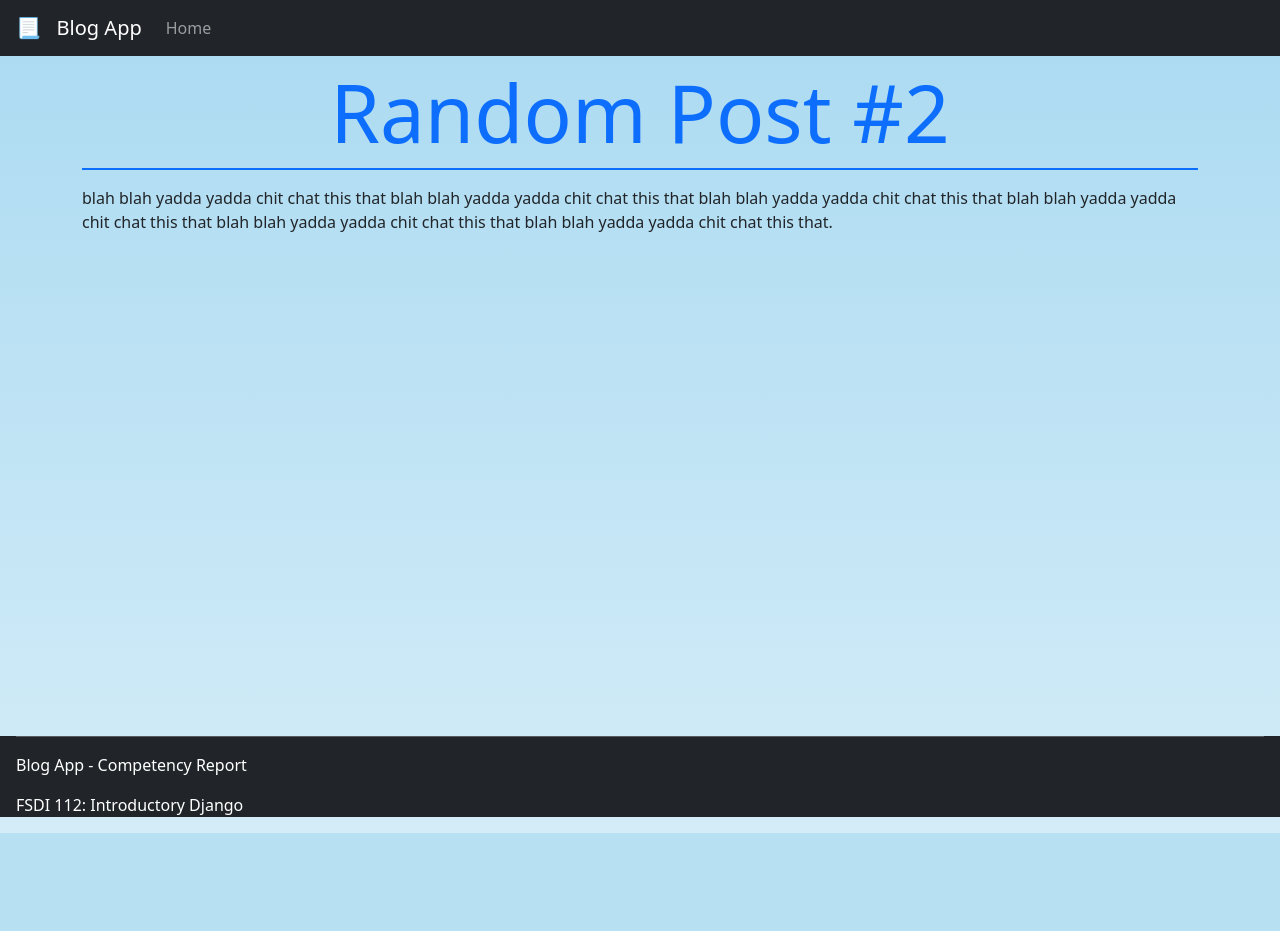
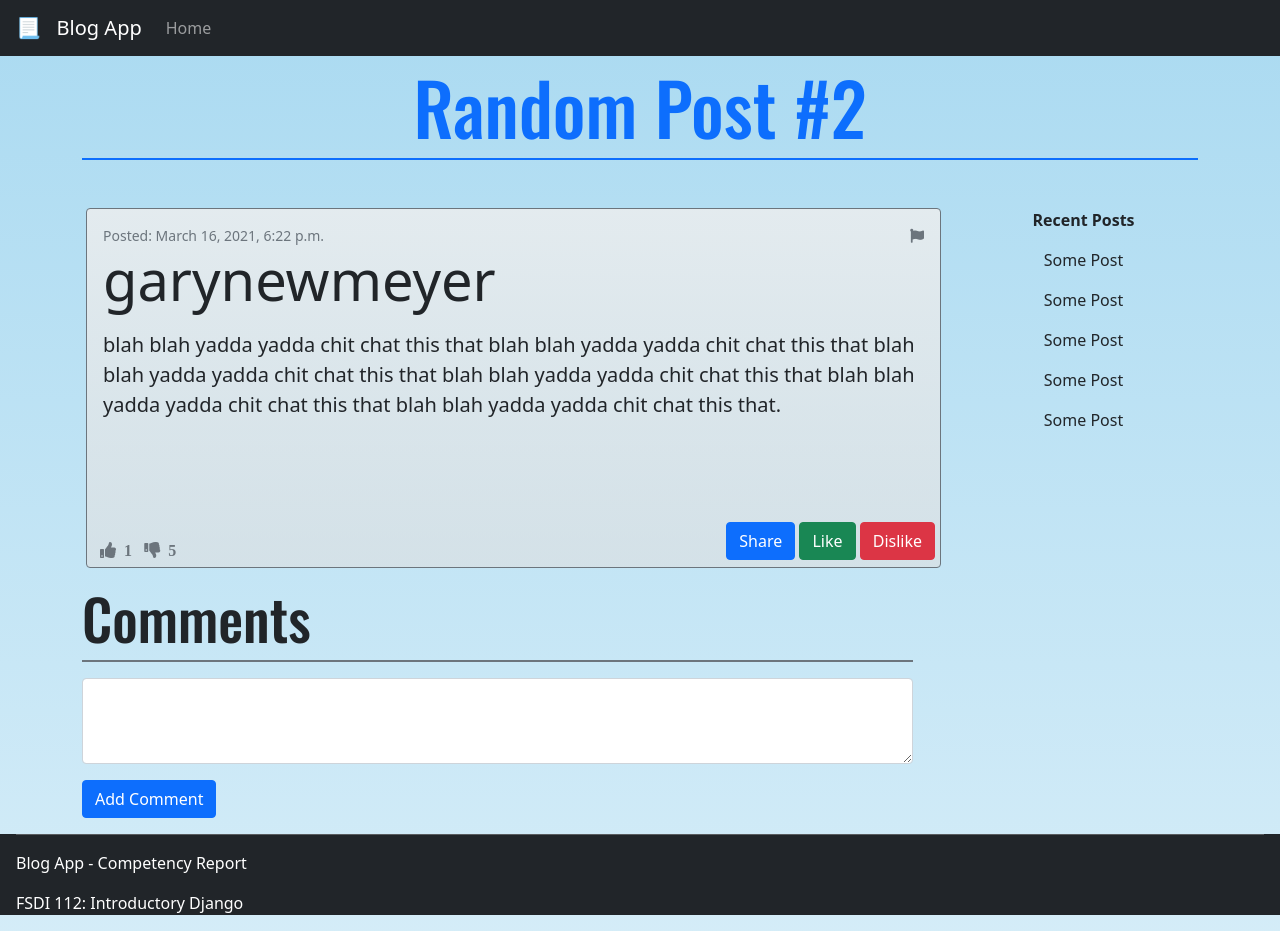
Before and after one commit to gen8787/FSDI-112-Blog-App, a Django app: page /post/2 in a window 1280 px wide. Before the commit the page ends 833 px from the top, so only its background shows below. Run offline with Django 3.2, Linux system fonts and the light colour scheme; data comes from the database, SQL or seed files in the repository; both versions use the stored data as it was after the commit; some libraries are stand-ins or nearby versions.

Commit message:
models ud, styling, js, add post form (not done)

```diff
--- a/blog/models.py
+++ b/blog/models.py
@@ -5,6 +5,9 @@ class Post(models.Model):
     title = models.CharField(max_length=200)
     author = models.ForeignKey('auth.User', on_delete=models.CASCADE)
     body = models.TextField()
+    likes = models.IntegerField(default=0)
+    dislikes = models.IntegerField(default=0)
+    flagged = models.BooleanField(default=False)
     created_at = models.DateTimeField(auto_now_add=True)
 
     def __str__(self):
--- a/blog/static/css/styles.css
+++ b/blog/static/css/styles.css
@@ -1,3 +1,4 @@
+/* G L O B A L */
 body {
     background-image: linear-gradient(#aadaf1, #aadaf181);
 }
@@ -6,6 +7,8 @@ body {
     min-height: 90vh;
 }
 
+
+/* S P E C I F I C */
 #one-post {
     background-image: linear-gradient(#ebedeedc, #dddfe0a2);
 }
@@ -14,6 +17,20 @@ body {
     font-family: 'Oswald', sans-serif;
 }
 
+#post-detail {
+    background-image: linear-gradient(#ebedeedc, #dddfe0a2);
+    min-height: 45vh;
+}
+
+#post-detail-btns {
+    position: absolute;
+    bottom: 0;
+    left: 0;
+    padding: 5px;
+}
+
+
+/* F O O T E R */
 footer {
     min-height: 10vh;
 }
--- a/blog/static/js/scripts.js
+++ b/blog/static/js/scripts.js
@@ -1,2 +1,69 @@
+// ---- G L O B A L S
+let newPostBtn = false;
+
+
 // ---- F L A G   P O S T
 btnFlag = post_id => alert(`Post ${post_id} has been flagged!`);
+
+
+// ---- L I K E   P O S T
+function btnLike(post_id) {
+    var numLikes = parseInt($(`#likes-${post_id}`).text());
+    $(`#likes-${post_id}`).html(`&nbsp ${numLikes + 1} &nbsp`);
+
+    $.ajax({
+        url: `/post/${post_id}/like`,
+        type: 'GET',
+        data: { post_id: post_id },
+        success: res => {
+            console.log("liked");
+        },
+        error: err => console.log(err)
+    });
+}
+
+
+// ---- D I S L I K E   P O S T
+function btnDislike(post_id) {
+    var numLikes = parseInt($(`#dislikes-${post_id}`).text());
+    $(`#dislikes-${post_id}`).html(`&nbsp ${numLikes + 1} &nbsp`);
+
+    $.ajax({
+        url: `/post/${post_id}/dislike`,
+        type: 'GET',
+        data: { post_id: post_id },
+        success: res => {
+            console.log("disliked");
+        },
+        error: err => console.log(err)
+    });
+}
+
+
+// ---- N E W   P O S T
+function newPost() {
+    if (!newPostBtn) {
+        newPostBtn = true;
+        $("#new-post").slideDown();
+        $("#new-post-btn").removeClass("btn-primary");
+        $("#new-post-btn").addClass("btn-danger").text("Cancel");
+    }
+
+    else {
+        newPostBtn = false;
+        $("#new-post").slideUp();
+        $("#new-post-btn").removeClass("btn-danger");
+        $("#new-post-btn").addClass("btn-primary").text("New Post");
+    }
+
+}
+
+
+// ---- I N I T
+function init() {
+    console.log("Document ready");
+
+    $("#new-post").hide();
+}
+
+window.onload = init;
--- a/blog/templates/one_post.html
+++ b/blog/templates/one_post.html
@@ -1,12 +1,65 @@
 {% extends "base.html" %}
-{% block title %}Blog App - One Blog{% endblock title %}
+{% block title %}Blog App - {{post.title}}{% endblock title %}
 
 {% block content %}
 
 <div class="container pt-3">
-    <h1 class="display-1 mt-5 text-primary text-center">{{post.title}}</h1>
-    <div class="divider bg-primary border border-primary"></div>
-    <p class="mt-3">{{post.body}}</p>
+    <h1 class="display-2 mt-5 text-primary text-center g-font">{{post.title}}</h1>
+    <div class="divider border border-primary"></div>
+
+    <div class="row">
+
+        <div id="post-detail" class="col-9 border border-secondary rounded mt-5 p-3 mx-3 position-relative">
+
+            <div class="d-flex justify-content-between">
+                <small class="text-muted">Posted: {{post.created_at}}</small>
+                <small><i class="fas fa-flag text-muted" onclick="btnFlag('{{post.id}}')"></i></small>
+            </div>
+
+            <h1 class="display-4">{{post.author}}</h1>
+
+            <blockquote class="blockquote">
+                <p class="mt-3">{{post.body}}</p>
+            </blockquote>
+
+            <div class="d-flex justify-content-between fixed-bottom" id="post-detail-btns">
+                <div class="mt-3 px-2">
+                    <i id="likes-{{post.id}}" class="fas fa-thumbs-up text-muted">&nbsp {{post.likes}} &nbsp</i>
+                    <i id="dislikes-{{post.id}}" class="fas fa-thumbs-down text-muted">&nbsp {{post.dislikes}} &nbsp</i>
+                </div>
+
+                <div>
+                    <a href="{% url 'one_post' post.pk %}"><button class="btn btn-small btn-primary">Share</button></a>
+                    <button onclick="btnLike('{{post.id}}')" class="btn btn-small btn-success">Like</button>
+                    <button onclick="btnDislike('{{post.id}}')" class="btn btn-small btn-danger">Dislike</button>
+                </div>
+
+            </div>
+
+        </div>
+
+        <div class="col text-center mt-5">
+            <strong>Recent Posts</strong><br>
+            <p class="mt-3">Some Post</p>
+            <p class="mt-3">Some Post</p>
+            <p class="mt-3">Some Post</p>
+            <p class="mt-3">Some Post</p>
+            <p class="mt-3">Some Post</p>
+        </div>
+    </div>
+
+    <div class="comments row">
+        <div class="col-9">
+            <h1 class="display-4 g-font mt-3">Comments</h1>
+            <div class="divider border border-secondary"></div>
+
+            <textarea class="form-control mt-3" id="exampleFormControlTextarea1" rows="3"></textarea>
+            <button class="btn btn-primary mt-3">Add Comment</button>
+        </div>
+
+    </div>
+
+
 
 </div>
 
--- a/blog/urls.py
+++ b/blog/urls.py
@@ -1,7 +1,9 @@
 from django.urls import path
-from .views import BlogListView, BlogDetailView
+from .views import *
 
 urlpatterns = [
     path("", BlogListView.as_view(), name="home"),
     path("post/<int:pk>", BlogDetailView.as_view(), name="one_post"),
+    path("post/<int:post_id>/like", like_post, name="like_post"),
+    path("post/<int:post_id>/dislike", dislike_post, name="dislike_post"),
 ]
--- a/blog/views.py
+++ b/blog/views.py
@@ -1,6 +1,8 @@
-from django.shortcuts import render
+from django.shortcuts import render, redirect
+from .models import Post
 from django.views.generic import ListView, DetailView
-from .models import Post
+
+# ---- A L L   B L O G S
 
 
 class BlogListView(ListView):
@@ -9,6 +11,23 @@ class BlogListView(ListView):
     context_object_name = "all_posts_list"
 
 
+# ---- O N E   B L O G S
 class BlogDetailView(DetailView):
     model = Post
     template_name = 'one_post.html'
+
+
+# ---- L I K E   P O S T
+def like_post(request, post_id):
+    liked_post = Post.objects.get(id=post_id)
+    liked_post.likes += 1
+    liked_post.save()
+    return redirect('/')
+
+
+# ---- D I S L I K E   P O S T
+def dislike_post(request, post_id):
+    disliked_post = Post.objects.get(id=post_id)
+    disliked_post.dislikes += 1
+    disliked_post.save()
+    return redirect('/')
```
Also changed, not shown: blog/templates/home.html (+35 -3 lines), README.md, blog/migrations/0003_auto_20210317_2154.py (added), db.sqlite3.
